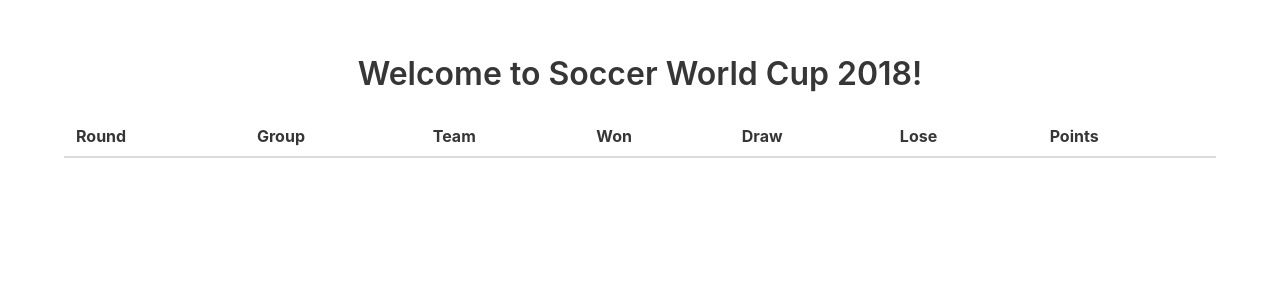
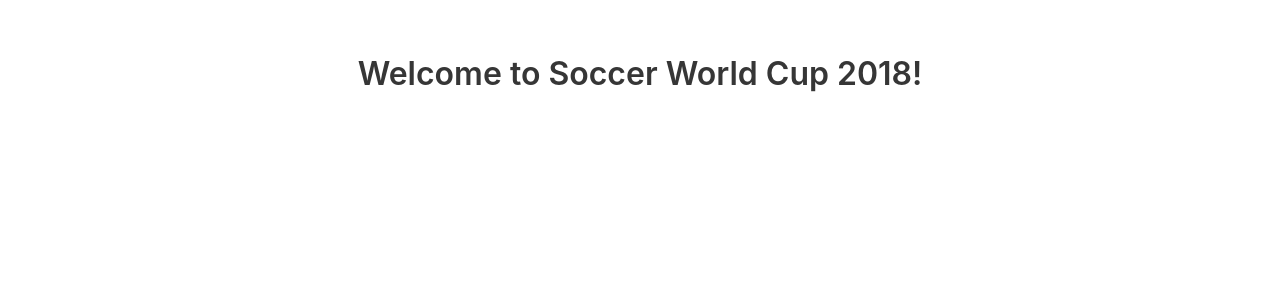
Before and after one commit to amekare/world_cup_2018, a Django app: page / in a window 1280 px wide. Shown: the part 52-352 px from the top of the page. Run offline with Django 3.2, Linux system fonts and the light colour scheme; lists and menus that the app fills with data are empty; some libraries are stand-ins or nearby versions.

Commit message:
correccion de index

```diff
--- a/templates/index.html
+++ b/templates/index.html
@@ -5,30 +5,5 @@
 {% block content %}
     <h1 class="title has-text-centered">Welcome to Soccer World Cup 2018!</h1>
 
-    <table class="table">
-        <thead>
-        <tr>
-            <th>Round</th>
-            <th>Group</th>
-            <th>Team</th>
-            <th>Won</th>
-            <th>Draw</th>
-            <th>Lose</th>
-            <th>Points</th>
-        </tr>
-        </thead>
-        <tbody>
-        {% for round in round_list %}
-            <tr>
-                <td>{{ round.get_round_display }}</td>
-                <td>{{ round.get_group_display }}</td>
-                <td><a href="{% url 'round-detail' round.pk %}">{{ round.team }}</a></td>
-                <td>{{ round.won }}</td>
-                <td>{{ round.draw }}</td>
-                <td>{{ round.lose }}</td>
-                <td>{{ round.points }}</td>
-            </tr>
-        {% endfor %}
-        </tbody>
-    </table>
+
 {% endblock %}
```
